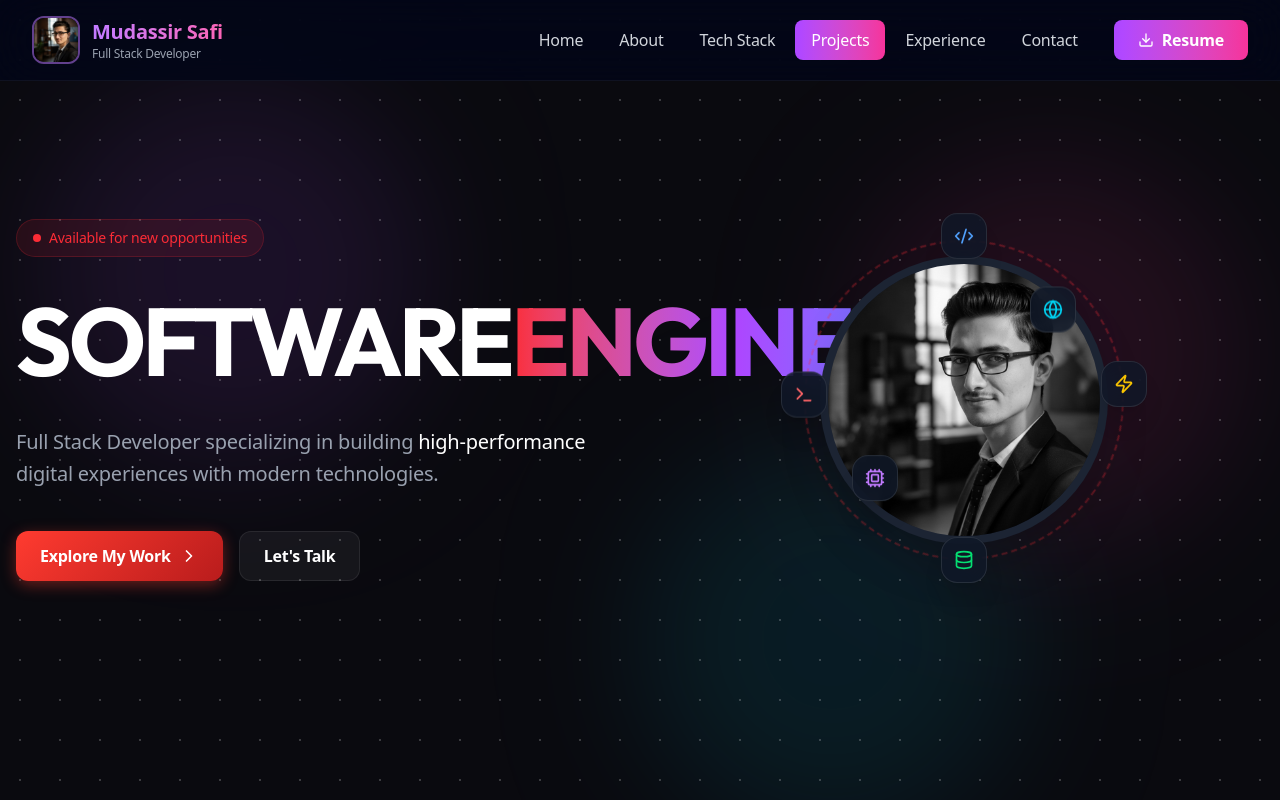
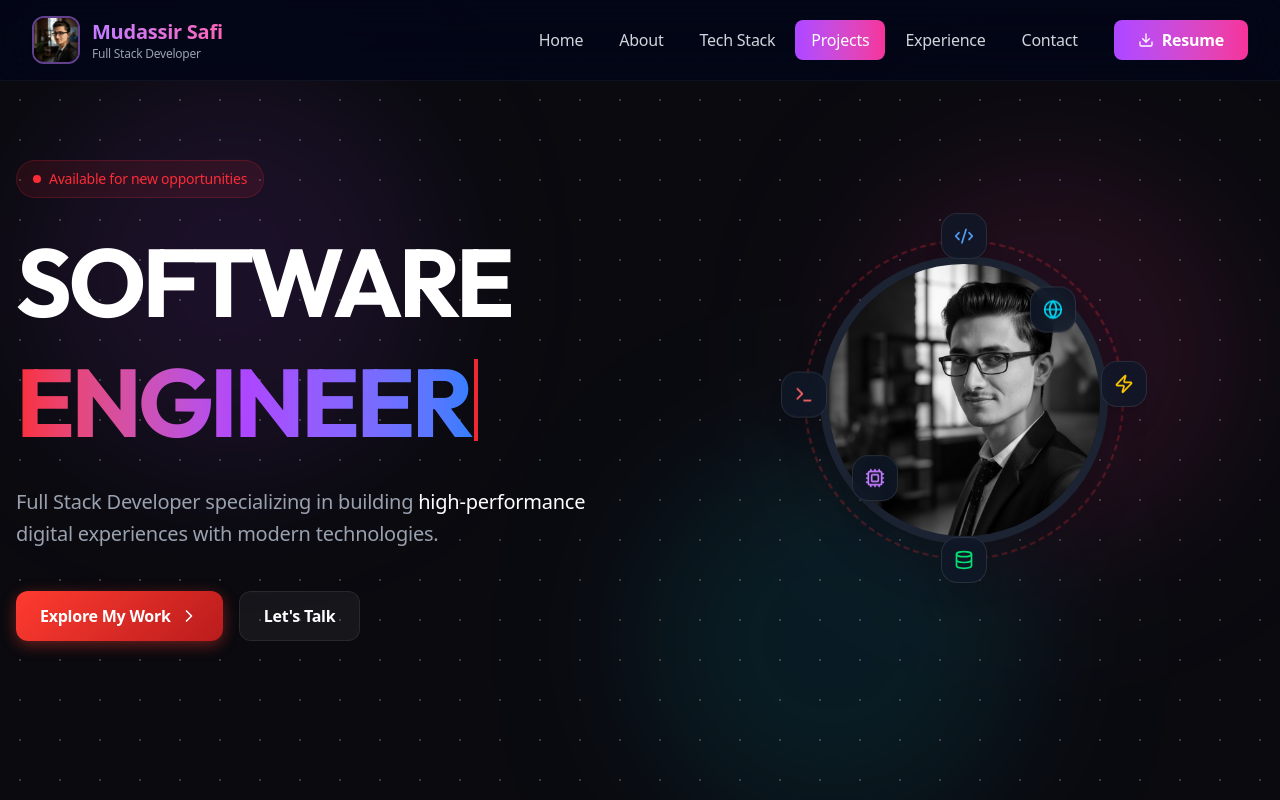
Before and after one commit to MudassirSafi/MyPortfolio, a React (Vite) app: page / in a window 1280 px wide. Shown: the top 800 px of the page. Built offline with nearby package versions, Linux system fonts and the light colour scheme.

Commit message:
Fixed typewriter cursor positioning for multi-row layout

```diff
--- a/src/components/Hero.jsx
+++ b/src/components/Hero.jsx
@@ -27,8 +27,8 @@ const Hero = ({ scrollToSection, profileImage, isLoaded }) => {
               start={isLoaded}
               loop={true}
               phrases={[
-                { text: "SOFTWARE", className: "text-white" },
-                { text: " ENGINEER", className: "bg-gradient-to-r from-red-500 via-purple-500 to-blue-500 bg-clip-text text-transparent" }
+                { text: "SOFTWARE", className: "text-white", block: true },
+                { text: "ENGINEER", className: "bg-gradient-to-r from-red-500 via-purple-500 to-blue-500 bg-clip-text text-transparent", block: true }
               ]}
             />
           </h1>
--- a/src/components/Typewriter.jsx
+++ b/src/components/Typewriter.jsx
@@ -1,43 +1,32 @@
 import React, { useState, useEffect } from 'react';
-import { motion, AnimatePresence } from 'framer-motion';
+import { motion } from 'framer-motion';
 
 const Typewriter = ({ phrases, start = true, loop = true }) => {
-    const [displayText, setDisplayText] = useState([]);
+    const [charIndex, setCharIndex] = useState(0);
     const [isDeleting, setIsDeleting] = useState(false);
-    const [phraseIndex, setPhraseIndex] = useState(0);
-    const [charIndex, setCharIndex] = useState(0);
     const [typingSpeed, setTypingSpeed] = useState(100);
 
     useEffect(() => {
         if (!start) return;
 
+        const fullText = phrases.map(p => p.text).join("");
+
         const handleTyping = () => {
-            // For this specific use case, we are typing multiple segments of ONE phrase
-            // phrases = [{text: "SOFTWARE", class: "..."}, {text: " ENGINEER", class: "..."}]
-
-            const currentPhraseSegments = phrases;
-            const fullText = currentPhraseSegments.map(p => p.text).join("");
-
             if (!isDeleting) {
-                // Typing logic
                 if (charIndex < fullText.length) {
                     setCharIndex(prev => prev + 1);
                     setTypingSpeed(100);
                 } else {
-                    // Pause at end
                     if (loop) {
                         setTimeout(() => setIsDeleting(true), 2000);
                     }
                 }
             } else {
-                // Deleting logic
                 if (charIndex > 0) {
                     setCharIndex(prev => prev - 1);
                     setTypingSpeed(50);
                 } else {
                     setIsDeleting(false);
-                    // If we had multiple phrases to cycle through, we'd increment phraseIndex here
-                    // For now, we just loop the same "SOFTWARE ENGINEER" phrase
                     setTypingSpeed(500);
                 }
             }
@@ -47,32 +36,43 @@ const Typewriter = ({ phrases, start = true, loop = true }) => {
         return () => clearTimeout(timer);
     }, [charIndex, isDeleting, phrases, start, typingSpeed, loop]);
 
-    // Helper to render segments based on current charIndex
+    const Cursor = () => (
+        <motion.span
+            animate={{ opacity: [1, 0] }}
+            transition={{ duration: 0.8, repeat: Infinity, repeatType: "reverse" }}
+            className="inline-block w-[4px] h-[0.85em] bg-red-500 ml-1 translate-y-1"
+        />
+    );
+
     const renderText = () => {
         let currentCount = 0;
+        const totalChars = phrases.reduce((acc, p) => acc + p.text.length, 0);
+
         return phrases.map((phrase, idx) => {
             const phraseText = phrase.text;
             const visiblePart = phraseText.substring(0, Math.max(0, charIndex - currentCount));
-            currentCount += phraseText.length;
+            const phraseLength = phraseText.length;
+            const isCurrentlyTyping = charIndex > currentCount && charIndex <= currentCount + phraseLength;
+            const isLastPhrase = idx === phrases.length - 1;
+            const isFinished = charIndex === totalChars;
 
-            if (visiblePart.length === 0) return null;
+            currentCount += phraseLength;
+
+            if (visiblePart.length === 0 && !isCurrentlyTyping) return null;
 
             return (
-                <span key={idx} className={phrase.className}>
+                <span key={idx} className={`${phrase.className} ${phrase.block ? 'block' : 'inline'}`}>
                     {visiblePart}
+                    {/* Show cursor if this is the currently typing phrase OR if it's the last phrase and we're finished typing (and not deleting) */}
+                    {(isCurrentlyTyping || (isLastPhrase && isFinished && !isDeleting)) && <Cursor />}
                 </span>
             );
         });
     };
 
     return (
-        <div className="inline-flex items-center">
+        <div className="flex flex-col items-center lg:items-start transition-all duration-300">
             {renderText()}
-            <motion.span
-                animate={{ opacity: [1, 0] }}
-                transition={{ duration: 0.8, repeat: Infinity, repeatType: "reverse" }}
-                className="inline-block w-[4px] h-[0.9em] bg-red-500 ml-1 translate-y-1"
-            />
         </div>
     );
 };
```
